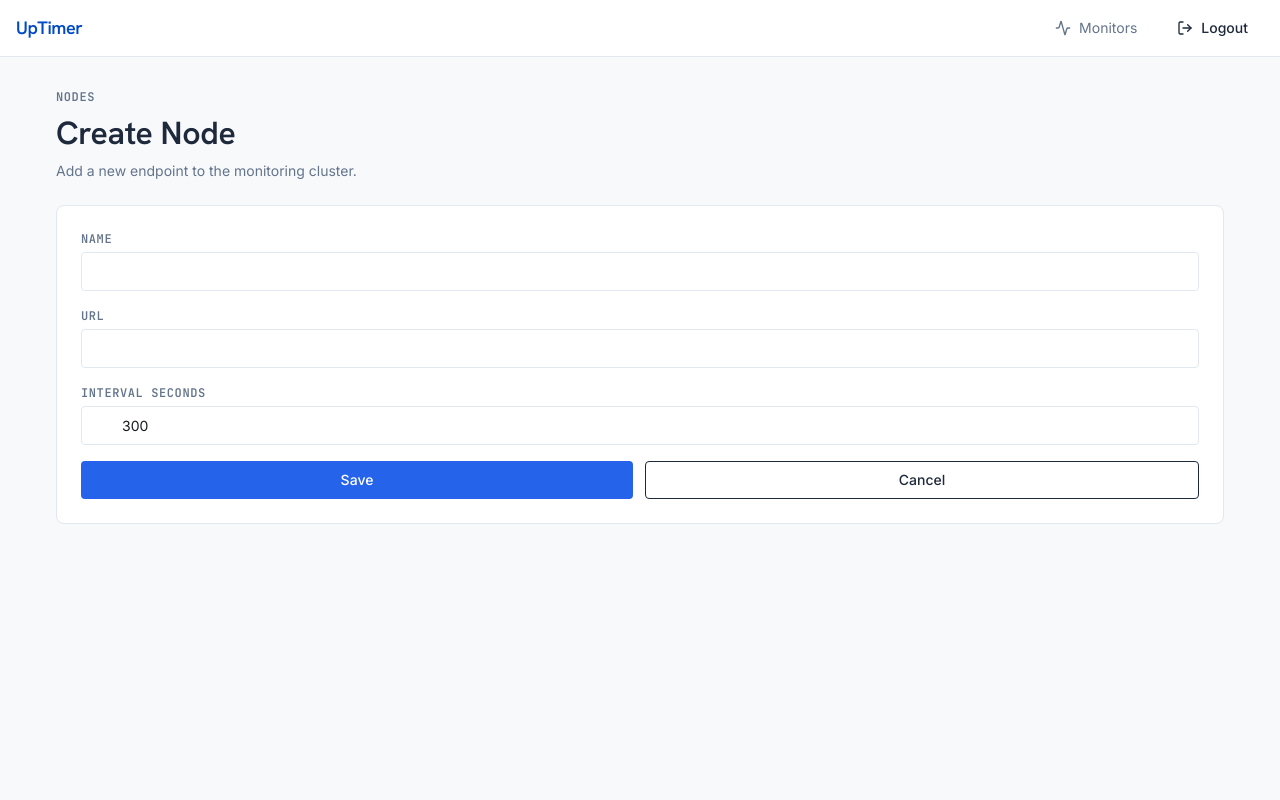
After one commit to binilsn/up-timer-django, a Django app: page /monitors/new/ in a window 1280 px wide. The commit adds this page. Run offline with Django 5.2, Linux system fonts and the light colour scheme; the visitor is signed in with stand-in values (Sample User, id 1); some libraries are stand-ins or nearby versions.

Commit message:
(feat) - add monitor create

```diff
--- a/config/settings.py
+++ b/config/settings.py
@@ -69,9 +69,11 @@ TEMPLATES = [
 ]
 AUTH_USER_MODEL = "accounts.User"
 
-LOGOUT_REDIRECT_URL = "/accounts/login/"
+LOGIN_URL = "login"
 
 LOGIN_REDIRECT_URL = "/monitors/"
+
+LOGOUT_REDIRECT_URL = "/accounts/login/"
 
 WSGI_APPLICATION = "config.wsgi.application"
 
--- /dev/null
+++ b/core/form.py
@@ -0,0 +1,11 @@
+from django import forms
+
+
+class BaseForm(forms.ModelForm):
+    DEFAULT_INPUT_CLASS = "input-field pl-10"
+
+    def __init__(self, *args, **kwargs):
+        super().__init__(*args, **kwargs)
+
+        for field in self.fields.values():
+            field.widget.attrs.setdefault("class", self.DEFAULT_INPUT_CLASS)
--- a/monitors/form.py
+++ b/monitors/form.py
@@ -1,10 +1,9 @@
-from django import forms
-
+from core.form import BaseForm
 from monitors.models import Monitor
 
 
-class MonitorForm(forms.ModelForm):
+class MonitorForm(BaseForm):
     class Meta:
         model = Monitor
 
-        fields = ["name", "url", "interval"]
+        fields = ["name", "url", "interval_seconds"]
--- a/monitors/models.py
+++ b/monitors/models.py
@@ -2,6 +2,14 @@ from django.conf import settings
 from django.db import models
 
 # Create your models here.
+
+
+class MonitorStatus(models.TextChoices):
+    PENDING = "pending", "Pending"
+    CHECKING = "checking", "Checking"
+    UP = "up", "Up"
+    DOWN = "down", "Down"
+    PAUSED = "paused", "Paused"
 
 
 class Monitor(models.Model):
@@ -15,7 +23,10 @@ class Monitor(models.Model):
     active = models.BooleanField(default=True)
 
     last_checked_at = models.DateTimeField(null=True, blank=True)
-    next_check_at = models.DateTimeField(db_index=True)
+    next_check_at = models.DateTimeField(null=True, blank=True)
+    status = models.CharField(
+        max_length=20, choices=MonitorStatus, default=MonitorStatus.PENDING
+    )
 
     def __str__(self):
         return self.name
--- a/monitors/urls.py
+++ b/monitors/urls.py
@@ -4,4 +4,7 @@ from monitors import views
 
 app_name = "monitors"
 
-urlpatterns = [path("", views.index, name="index")]
+urlpatterns = [
+    path("", views.index, name="index"),
+    path("new/", views.create, name="create"),
+]
--- a/monitors/views.py
+++ b/monitors/views.py
@@ -1,9 +1,36 @@
 # Create your views here.
 from django.contrib.auth.decorators import login_required
-from django.shortcuts import render
+from django.shortcuts import redirect, render
+
+from monitors.form import MonitorForm
 
 
 @login_required
 def index(request):
     monitors = request.user.monitors.all().order_by("name")
     return render(request, "monitors/index.html", {"monitors": monitors})
+
+
+@login_required
+def create(request):
+    if request.method == "POST":
+        form = MonitorForm(request.POST)
+
+        if form.is_valid():
+            monitor = form.save(commit=False)
+
+            monitor.user = request.user
+
+            monitor.save()
+
+            return redirect("monitors:index")
+    else:
+        form = MonitorForm()
+
+    return render(
+        request,
+        "monitors/new.html",
+        {
+            "form": form,
+        },
+    )
--- a/static/css/app.css
+++ b/static/css/app.css
@@ -21,6 +21,8 @@
     --text-sm--line-height: calc(1.25 / 0.875);
     --text-lg: 1.125rem;
     --text-lg--line-height: calc(1.75 / 1.125);
+    --text-2xl: 1.5rem;
+    --text-2xl--line-height: calc(2 / 1.5);
     --font-weight-medium: 500;
     --font-weight-semibold: 600;
     --tracking-tight: -0.025em;
@@ -347,14 +349,6 @@
   .border-collapse {
     border-collapse: collapse;
   }
-  .-translate-y-2 {
-    --tw-translate-y: calc(var(--spacing) * -2);
-    translate: var(--tw-translate-x) var(--tw-translate-y);
-  }
-  .translate-y-0 {
-    --tw-translate-y: 0px;
-    translate: var(--tw-translate-x) var(--tw-translate-y);
-  }
   .resize {
     resize: both;
   }
@@ -398,6 +392,9 @@
     --tw-space-y-reverse: 0;
     margin-block-start: calc(calc(var(--spacing) * 6) * var(--tw-space-y-reverse));
     margin-block-end: calc(calc(var(--spacing) * 6) * calc(1 - var(--tw-space-y-reverse)));
+  }
+  .overflow-auto {
+    overflow: auto;
   }
   .flash-alert {
     background-color: var(--color-error-container);
@@ -446,11 +443,28 @@
       background-color: var(--color-surface-container-low);
     }
   }
+  .btn-secondary {
+    background-color: transparent;
+    color: var(--color-navy);
+    border: 1px solid var(--color-navy);
+    &:hover {
+      background-color: var(--color-surface-container-low);
+    }
+  }
+  .bg-surface {
+    background-color: var(--color-surface);
+  }
   .bg-surface-container-lowest {
     background-color: var(--color-surface-container-lowest);
   }
   .p-2 {
     padding: calc(var(--spacing) * 2);
+  }
+  .p-4 {
+    padding: calc(var(--spacing) * 4);
+  }
+  .px-1 {
+    padding-inline: var(--spacing);
   }
   .px-3 {
     padding-inline: calc(var(--spacing) * 3);
@@ -463,9 +477,6 @@
   }
   .py-3 {
     padding-block: calc(var(--spacing) * 3);
-  }
-  .py-8 {
-    padding-block: calc(var(--spacing) * 8);
   }
   .pr-10 {
     padding-right: calc(var(--spacing) * 10);
@@ -498,6 +509,10 @@
     line-height: var(--tw-leading, var(--text-body-md--line-height));
     font-weight: var(--tw-font-weight, var(--text-body-md--font-weight));
   }
+  .text-2xl {
+    font-size: var(--text-2xl);
+    line-height: var(--tw-leading, var(--text-2xl--line-height));
+  }
   .text-lg {
     font-size: var(--text-lg);
     line-height: var(--tw-leading, var(--text-lg--line-height));
@@ -529,6 +544,10 @@
     --tw-tracking: -0.01em;
     letter-spacing: -0.01em;
   }
+  .tracking-\[0\.05em\] {
+    --tw-tracking: 0.05em;
+    letter-spacing: 0.05em;
+  }
   .tracking-tight {
     --tw-tracking: var(--tracking-tight);
     letter-spacing: var(--tracking-tight);
@@ -548,14 +567,11 @@
   .text-slate-400 {
     color: var(--color-slate-400);
   }
+  .uppercase {
+    text-transform: uppercase;
+  }
   .underline {
     text-decoration-line: underline;
-  }
-  .opacity-0 {
-    opacity: 0%;
-  }
-  .opacity-100 {
-    opacity: 100%;
   }
   .outline {
     outline-style: var(--tw-outline-style);
@@ -576,22 +592,6 @@
     transition-timing-function: var(--tw-ease, var(--default-transition-timing-function));
     transition-duration: var(--tw-duration, var(--default-transition-duration));
   }
-  .duration-150 {
-    --tw-duration: 150ms;
-    transition-duration: 150ms;
-  }
-  .duration-200 {
-    --tw-duration: 200ms;
-    transition-duration: 200ms;
-  }
-  .ease-in {
-    --tw-ease: var(--ease-in);
-    transition-timing-function: var(--ease-in);
-  }
-  .ease-out {
-    --tw-ease: var(--ease-out);
-    transition-timing-function: var(--ease-out);
-  }
   @media (hover: hover) {
     .hover\:bg-primary-container\/10:hover {
       background-color: color-mix(in srgb, #2563eb 10%, transparent);
@@ -611,6 +611,11 @@
       opacity: 80%;
     }
   }
+  @media (width >= 40rem) {
+    .sm\:px-6 {
+      padding-inline: calc(var(--spacing) * 6);
+    }
+  }
   @media (width >= 48rem) {
     .md\:flex {
       display: flex;
@@ -618,8 +623,16 @@
     .md\:hidden {
       display: none;
     }
-    .md\:py-16 {
-      padding-block: calc(var(--spacing) * 16);
+    .md\:p-6 {
+      padding: calc(var(--spacing) * 6);
+    }
+    .md\:text-\[32px\] {
+      font-size: 32px;
+    }
+  }
+  @media (width >= 64rem) {
+    .lg\:p-8 {
+      padding: calc(var(--spacing) * 8);
     }
   }
 }
@@ -750,21 +763,6 @@
   max-height: 500px;
   opacity: 1;
 }
-@property --tw-translate-x {
-  syntax: "*";
-  inherits: false;
-  initial-value: 0;
-}
-@property --tw-translate-y {
-  syntax: "*";
-  inherits: false;
-  initial-value: 0;
-}
-@property --tw-translate-z {
-  syntax: "*";
-  inherits: false;
-  initial-value: 0;
-}
 @property --tw-space-y-reverse {
   syntax: "*";
   inherits: false;
@@ -792,28 +790,15 @@
   inherits: false;
   initial-value: solid;
 }
-@property --tw-duration {
-  syntax: "*";
-  inherits: false;
-}
-@property --tw-ease {
-  syntax: "*";
-  inherits: false;
-}
 @layer properties {
   @supports ((-webkit-hyphens: none) and (not (margin-trim: inline))) or ((-moz-orient: inline) and (not (color:rgb(from red r g b)))) {
     *, ::before, ::after, ::backdrop {
-      --tw-translate-x: 0;
-      --tw-translate-y: 0;
-      --tw-translate-z: 0;
       --tw-space-y-reverse: 0;
       --tw-border-style: solid;
       --tw-leading: initial;
       --tw-font-weight: initial;
       --tw-tracking: initial;
       --tw-outline-style: solid;
-      --tw-duration: initial;
-      --tw-ease: initial;
     }
   }
 }
--- a/templates/base.html
+++ b/templates/base.html
@@ -25,7 +25,7 @@
 <body class="font-body min-h-screen flex flex-col">
   {% include "components/navbar.html" %}
 
-  <main class="flex-1 flex items-center justify-center px-4 py-8 md:py-16">
+  <main class="flex-1 bg-surface overflow-auto p-4 md:p-6 lg:p-8">
     {% block content %}
     {% endblock %}
   </main>
--- a/templates/components/navbar.html
+++ b/templates/components/navbar.html
@@ -1,7 +1,7 @@
 {% load static %}
 
 <nav x-data="{ open: false }" class="sticky top-0 z-50 bg-surface-container-lowest border-b border-border">
-  <div class="max-w-7xl mx-auto px-4 flex items-center justify-between h-14">
+  <div class="max-w-9xl mx-auto px-4 flex items-center justify-between h-14">
     <!-- Brand -->
     <a href="/"
       class="font-display text-primary font-semibold text-navy text-lg tracking-tight hover:opacity-80 transition-opacity">
--- /dev/null
+++ b/templates/monitors/new.html
@@ -0,0 +1,38 @@
+{% extends "base.html" %}
+
+{% block content %}
+<div class="mx-auto flex flex-col space-y-6 px-4 sm:px-6">
+  <div class="space-y-2">
+    <p class="text-xs font-semibold uppercase tracking-[0.05em] text-slate-400 font-mono">Nodes</p>
+    <h1 class="text-2xl md:text-[32px] font-semibold leading-10 tracking-[-0.01em] text-navy font-[Hanken_Grotesk]">
+      Create Node</h1>
+    <p class="text-body-md text-slate-400">Add a new endpoint to the monitoring cluster.</p>
+  </div>
+
+  <div class="card">
+    <form method="post">
+      {% csrf_token %}
+
+      {% include "components/forms/errors.html" %}
+      <div class="space-y-1.5">
+        {% include "components/forms/input.html" with field=form.name %}
+      </div>
+
+      <div class="space-y-1.5">
+        {% include "components/forms/input.html" with field=form.url %}
+      </div>
+
+      <div class="space-y-1.5">
+        {% include "components/forms/input.html" with field=form.interval_seconds %}
+      </div>
+      <div class="flex gap-3">
+        <button class="btn btn-primary flex-1 justify-center">
+          Save
+        </button>
+        <a href="{% url 'monitors:index' %}" class="btn btn-secondary flex-1 justify-center">Cancel</a>
+      </div>
+    </form>
+  </div>
+</div>
+
+{% endblock %}
```
Also changed, not shown: accounts/migrations/0002_alter_user_managers_alter_user_groups_and_more.py (added), monitors/migrations/0002_monitor_status_alter_monitor_next_check_at.py (added).
